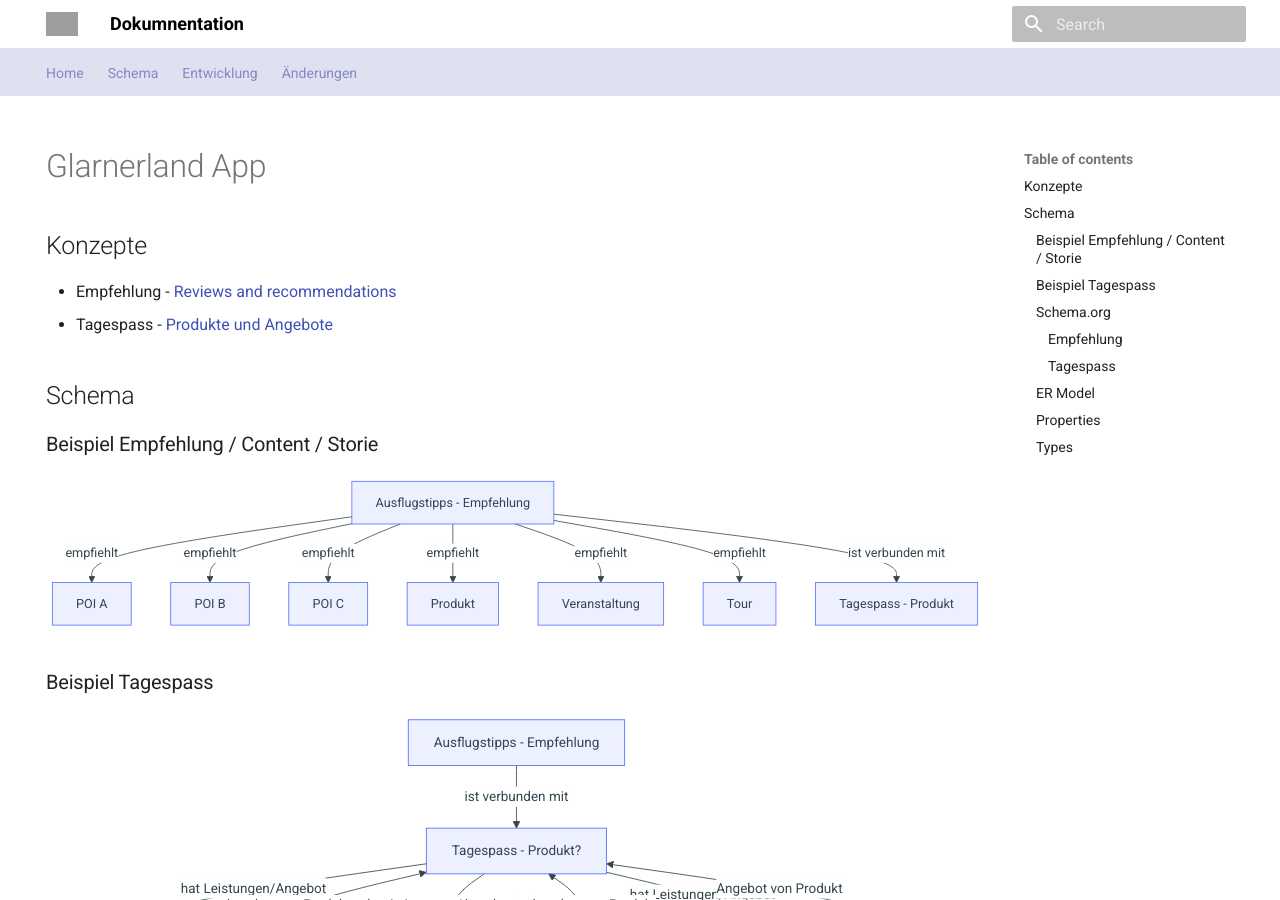
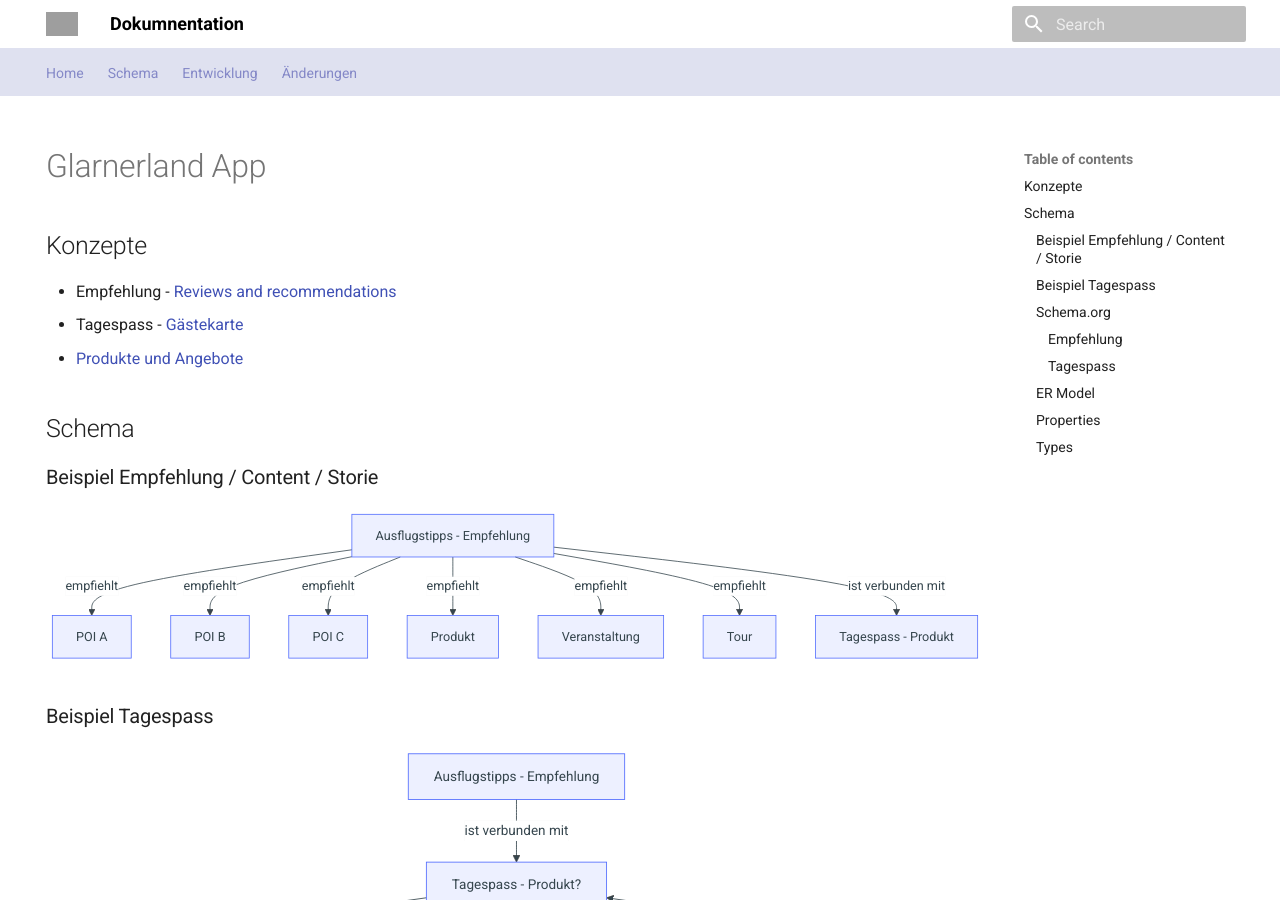
Before and after one commit to tsolenthaler/docs.contentdesk.io, an MkDocs documentation site: the page built from docs/dev/projects/glarnerlandApp.md, in a window 1280 px wide and 900 px high. Built offline with MkDocs 1.6.1 and Material for MkDocs 9.7.7, drawn with Linux system fonts in a browser that asks for light colours; grey boxes are pictures that could not be loaded.

```diff
--- a/docs/dev/projects/glarnerlandApp.md
+++ b/docs/dev/projects/glarnerlandApp.md
@@ -10,9 +10,11 @@
 ## Konzepte
 
 * Empfehlung - [Reviews and recommendations]
-* Tagespass - [Produkte und Angebote]
+* Tagespass - [Gästekarte]
+* [Produkte und Angebote]
 
 [Reviews and recommendations]: ../concepts/reviews-and-recommendations.md
+[Gästekarte]: ../concepts/gasestekarte.md
 [Produkte und Angebote]: ../concepts/produkte-und-angebote.md
 
 ## Schema
```
